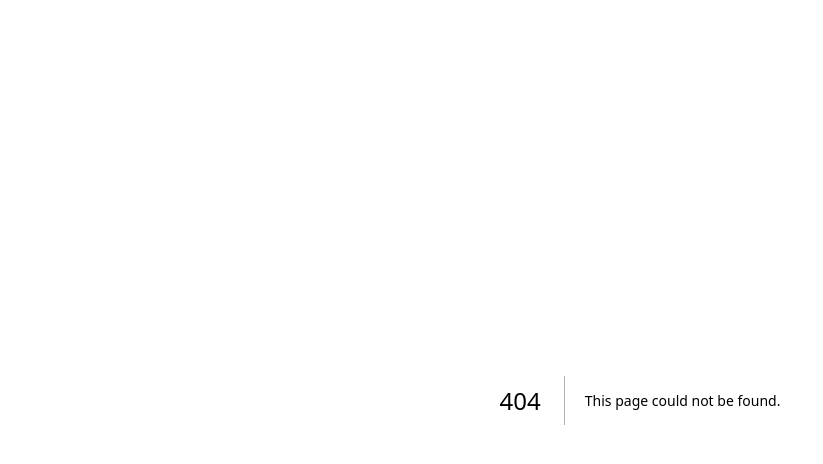
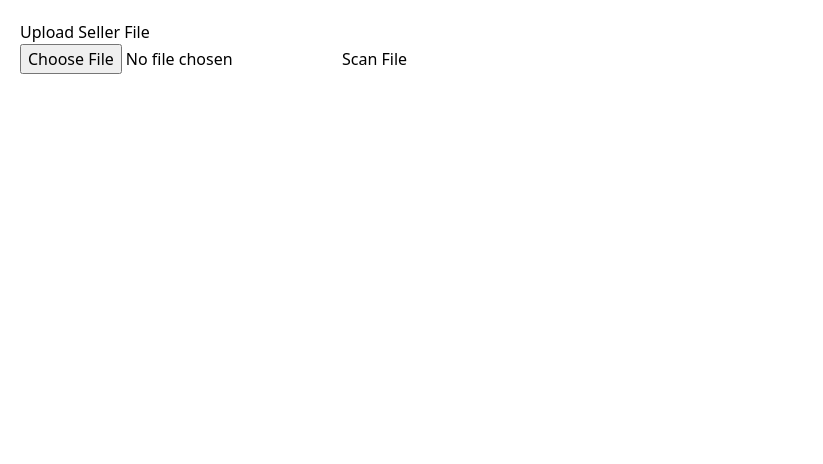
Before and after one commit to boskovasiljevic90/sellerrescue, a Next.js app: page /chat/upload in a window 1280 px wide. Before the commit this address had no page. Shown: the top 464 px of the page, without its empty margins (0-823 px from the left). Built offline with nearby package versions, Linux system fonts and the light colour scheme.

Commit message:
Create page.tsx

```diff
--- /dev/null
+++ b/app/chat/upload/page.tsx
@@ -0,0 +1,53 @@
+'use client';
+
+import { useState } from 'react';
+
+export default function UploadPage() {
+  const [file, setFile] = useState<File | null>(null);
+  const [response, setResponse] = useState<string | null>(null);
+  const [loading, setLoading] = useState(false);
+
+  const handleFileChange = (e: React.ChangeEvent<HTMLInputElement>) => {
+    if (e.target.files?.length) {
+      setFile(e.target.files[0]);
+      setResponse(null);
+    }
+  };
+
+  const handleSubmit = async () => {
+    if (!file) return;
+
+    setLoading(true);
+    const formData = new FormData();
+    formData.append('file', file);
+
+    const res = await fetch('/api/scan', {
+      method: 'POST',
+      body: formData,
+    });
+
+    const data = await res.json();
+    setResponse(data.analysis);
+    setLoading(false);
+  };
+
+  return (
+    <div style={{ padding: 20 }}>
+      <h1>Upload Seller File</h1>
+      <input type="file" onChange={handleFileChange} />
+      <button
+        onClick={handleSubmit}
+        disabled={!file || loading}
+        style={{ marginLeft: 10 }}
+      >
+        {loading ? 'Analyzing...' : 'Scan File'}
+      </button>
+      {response && (
+        <div style={{ marginTop: 20 }}>
+          <h3>AI Analysis:</h3>
+          <pre>{response}</pre>
+        </div>
+      )}
+    </div>
+  );
+}
```
